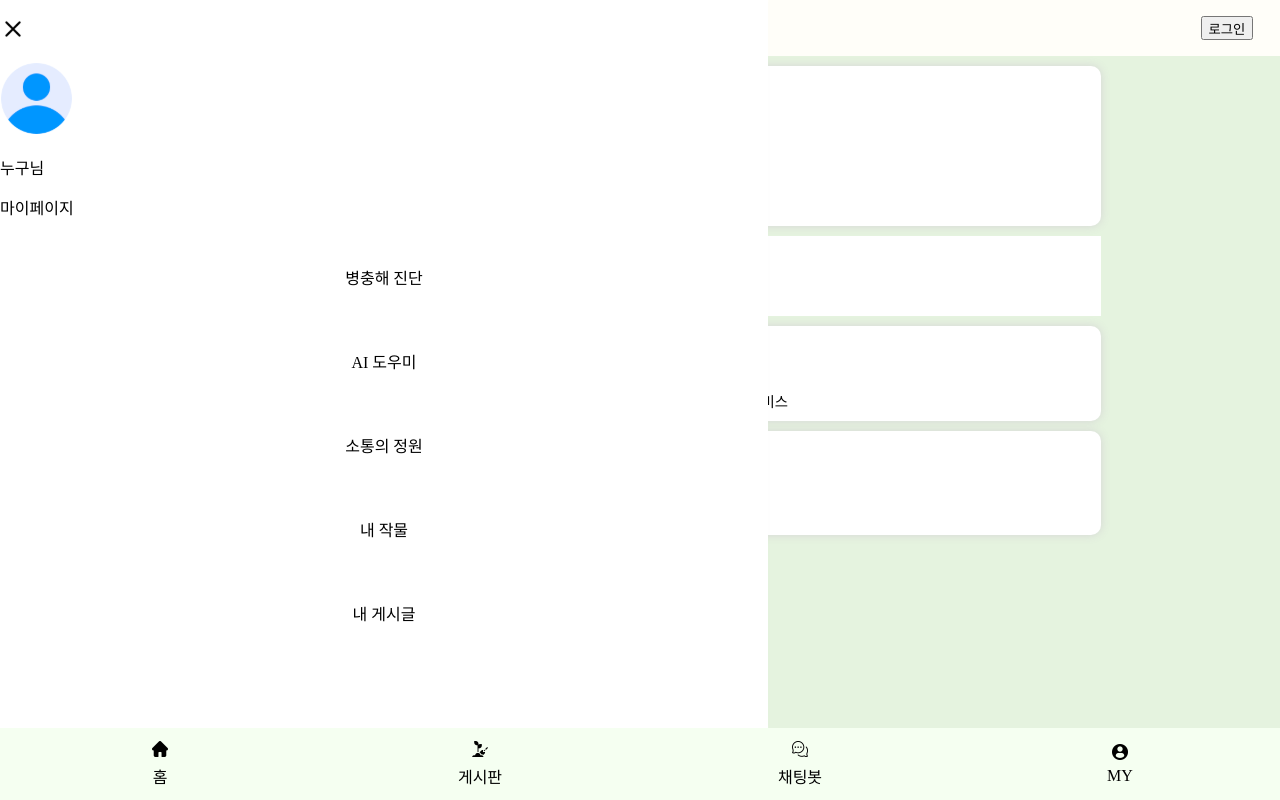
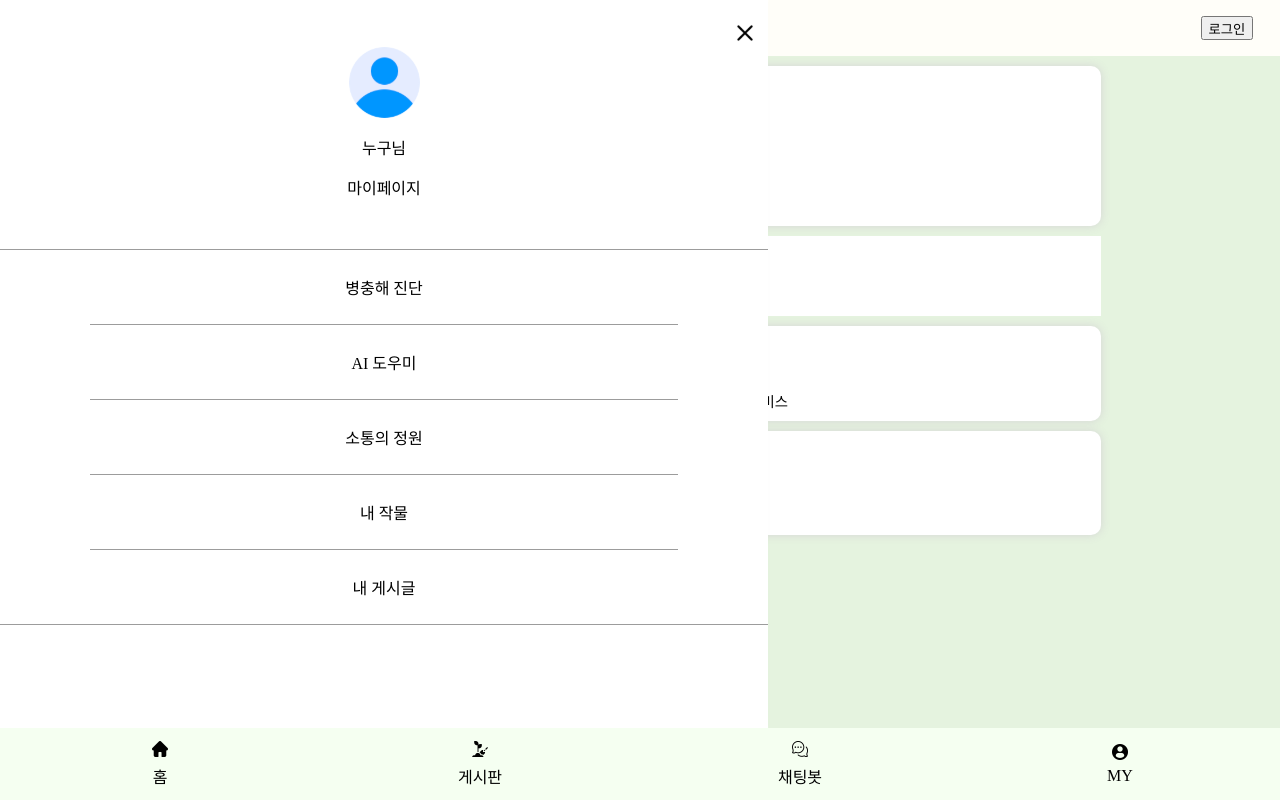
Before and after one commit to Garden-Doctor/GardenDoctor, a React (Create React App) app in the folder garden-doctor/: page / in a window 1280 px wide. Both pictures are taken after a click on the picture 30 px from the left and 26 px from the top of the page. Built offline with nearby package versions, Linux system fonts and the light colour scheme; no server answers.

Commit message:
sidebar 수정

```diff
--- a/garden-doctor/src/components/SideBar.js
+++ b/garden-doctor/src/components/SideBar.js
@@ -41,20 +41,28 @@ const SideBar = ({ onClose }) => {
 
   return (
     <div className="sidebar-container" ref={sideBarRef}>
-      <p className="sidebar-eixtbutton">
+      <div className="sidebar_eixtbutton">
         <img alt="나가기" src="/imgs/exit.svg" onClick={onClose} />
-      </p>
-      <p>
+      </div>
+      <div className="sidebar_top">
         <img alt="사람" src="/imgs/user.svg" />
-      </p>
-      <p>누구님</p>
-      <p onClick={mypageButton}>마이페이지</p>
-      <div className="sidebar-menu">
+        <p>누구님</p>
+        <span onClick={mypageButton}>마이페이지</span>
+      </div>
+      <div className="sidebar_menu">
         <span onClick={dignoseButton}>병충해 진단</span>
-        <span onClick={chatButton}>AI 도우미</span>
-        <span onClick={boardButton}>소통의 정원</span>
-        <span onClick={myplantButton}>내 작물</span>
-        <span onClick={myboardButton}>내 게시글</span>
+        <span onClick={chatButton} className="sidebar_border_inner">
+          AI 도우미
+        </span>
+        <span onClick={boardButton} className="sidebar_border_inner">
+          소통의 정원
+        </span>
+        <span onClick={myplantButton} className="sidebar_border_inner">
+          내 작물
+        </span>
+        <span onClick={myboardButton} className="sidebar_border_inner">
+          내 게시글
+        </span>
       </div>
     </div>
   );
--- a/garden-doctor/src/styles/sidebar.scss
+++ b/garden-doctor/src/styles/sidebar.scss
@@ -8,21 +8,40 @@
   height: 91%; // 이거 그냥 적당히 하단바보다 위에 있게 한거임 수정필요함
   background-color: white;
   box-shadow: -5px 0 5px rgba(213, 213, 213, 0.5);
-
-  .sidebar-exitbutton {
+  .sidebar_eixtbutton {
+    display: flex;
+    flex-direction: row-reverse;
+    padding-top: 20px;
+    margin-right: 10px;
   }
-  .sidebar-menu {
+  .sidebar_top {
     display: flex;
     flex-direction: column;
     justify-content: center;
     align-items: center;
+  }
+  .sidebar_menu {
+    display: flex;
+    flex-direction: column;
+    justify-content: center;
+    align-items: center;
+
+    margin-top: 50px;
+
+    border-top: solid 1px rgb(156, 156, 156);
+    border-bottom: solid 1px rgb(156, 156, 156);
+
     span {
       display: flex;
       justify-content: center;
       align-items: center;
 
-      padding: 30px;
-      width: 100px;
+      padding: 25px;
+      width: 70%;
+    }
+
+    .sidebar_border_inner {
+      border-top: solid 1px rgb(156, 156, 156);
     }
   }
 }
```
